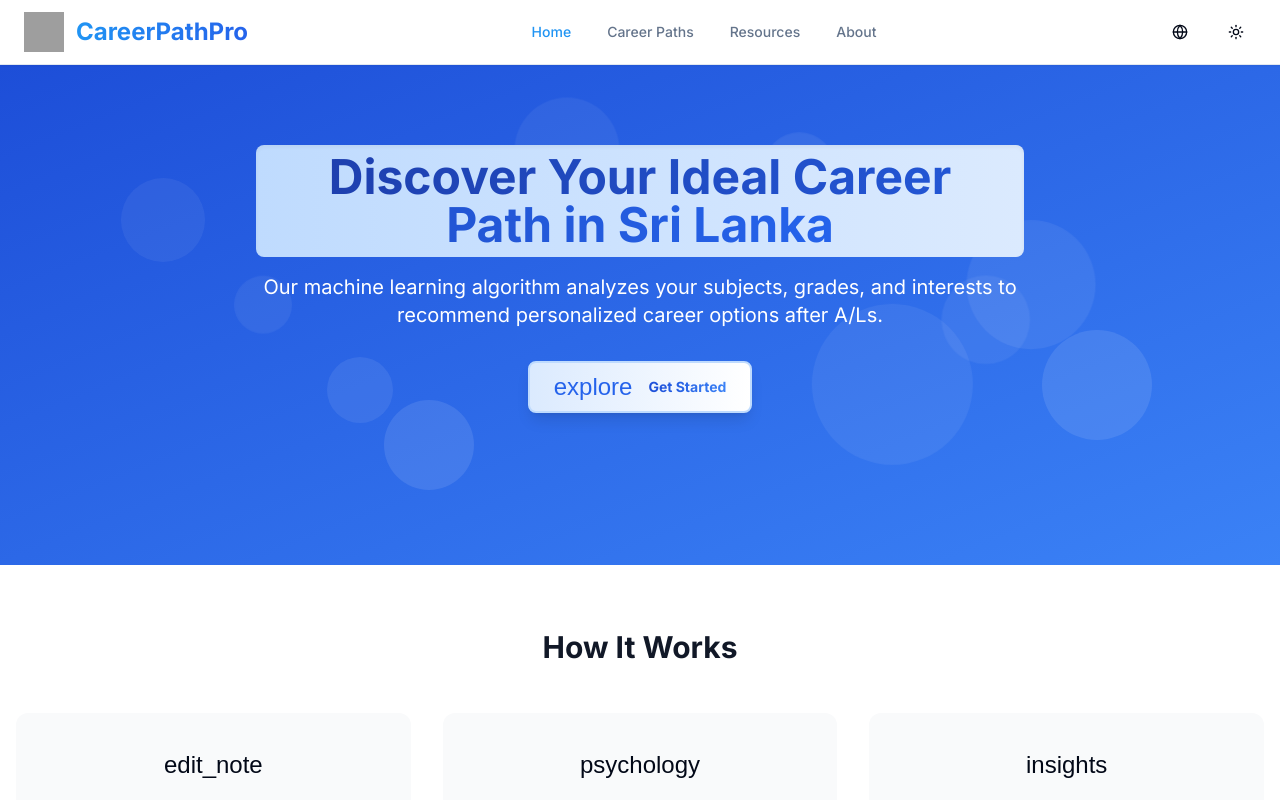
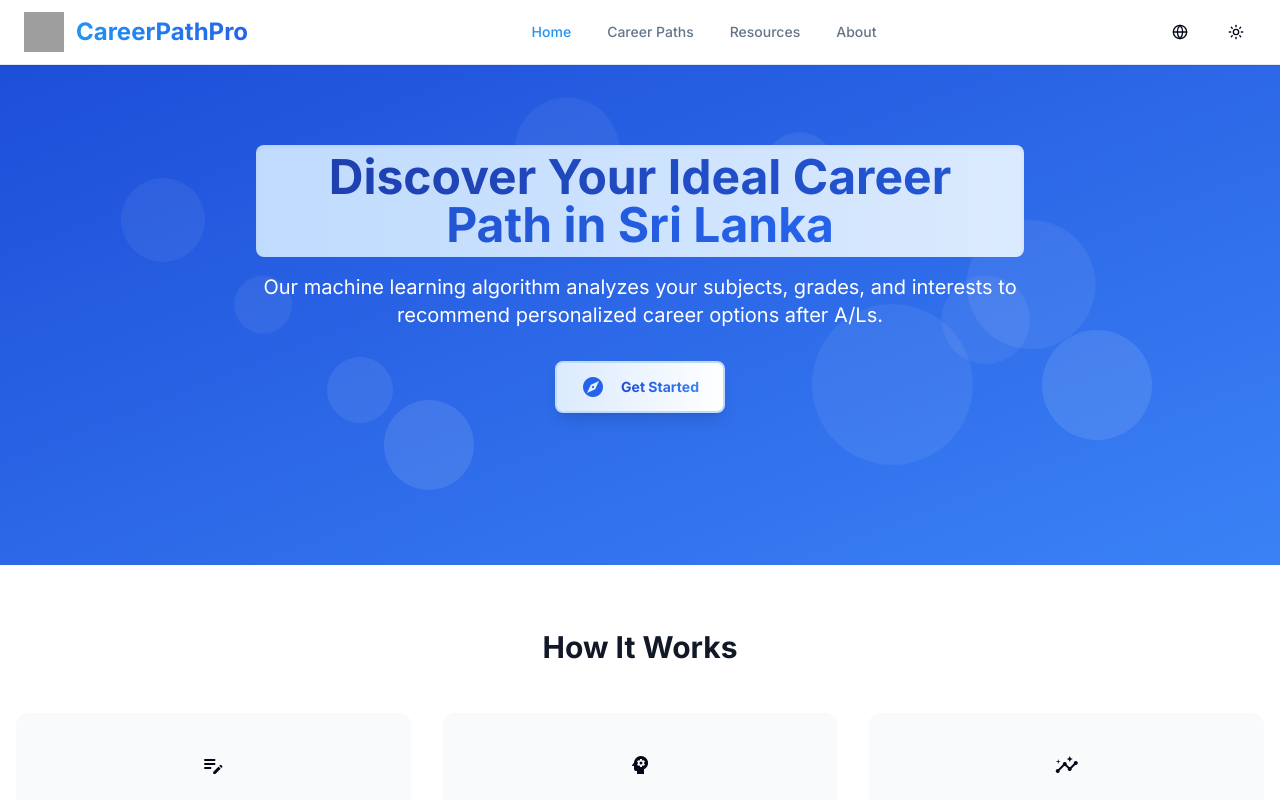
Before and after one commit to ayesh-chamodye/CareerPathPro, a Next.js app: page / in a window 1280 px wide. Shown: the top 800 px of the page. Built offline with nearby package versions, Linux system fonts and the light colour scheme; grey boxes are pictures that could not be loaded.

Commit message:
Fix: set English as default language and fix Material Icons loading

```diff
--- a/app/globals.css
+++ b/app/globals.css
@@ -1,8 +1,6 @@
 @tailwind base;
 @tailwind components;
 @tailwind utilities;
-
-@import url('https://fonts.googleapis.com/css2?family=Material+Icons&display=swap');
 
 .material-icons {
   font-family: 'Material Icons', sans-serif;
--- a/app/layout.tsx
+++ b/app/layout.tsx
@@ -14,6 +14,9 @@
 export const metadata: Metadata = {
   title: "CareerPath Sri Lanka | A/L Career Recommendations",
   description: "Discover your ideal career path after A/Ls in Sri Lanka. Our machine learning algorithm analyzes your subjects, grades, and interests to recommend personalized career options.",
+  icons: {
+    icon: "/logo.svg",
+  },
 };
 
 export default function RootLayout({
@@ -23,6 +26,9 @@
 }>) {
   return (
     <html lang="en" suppressHydrationWarning>
+      <head>
+        <link href="https://fonts.googleapis.com/icon?family=Material+Icons" rel="stylesheet" />
+      </head>
       <body className={inter.className}>
         <QueryClientProvider client={queryClient}>
           <ThemeProvider defaultTheme="system" storageKey="career-pro-theme">
--- a/app/lib/i18n.ts
+++ b/app/lib/i18n.ts
@@ -25,6 +25,7 @@
   .use(initReactI18next)
   .init({
     resources,
+    lng: 'en',
     fallbackLng: 'en',
     supportedLngs: ['en', 'si', 'ta'],
     ns: ['translation'],
```
